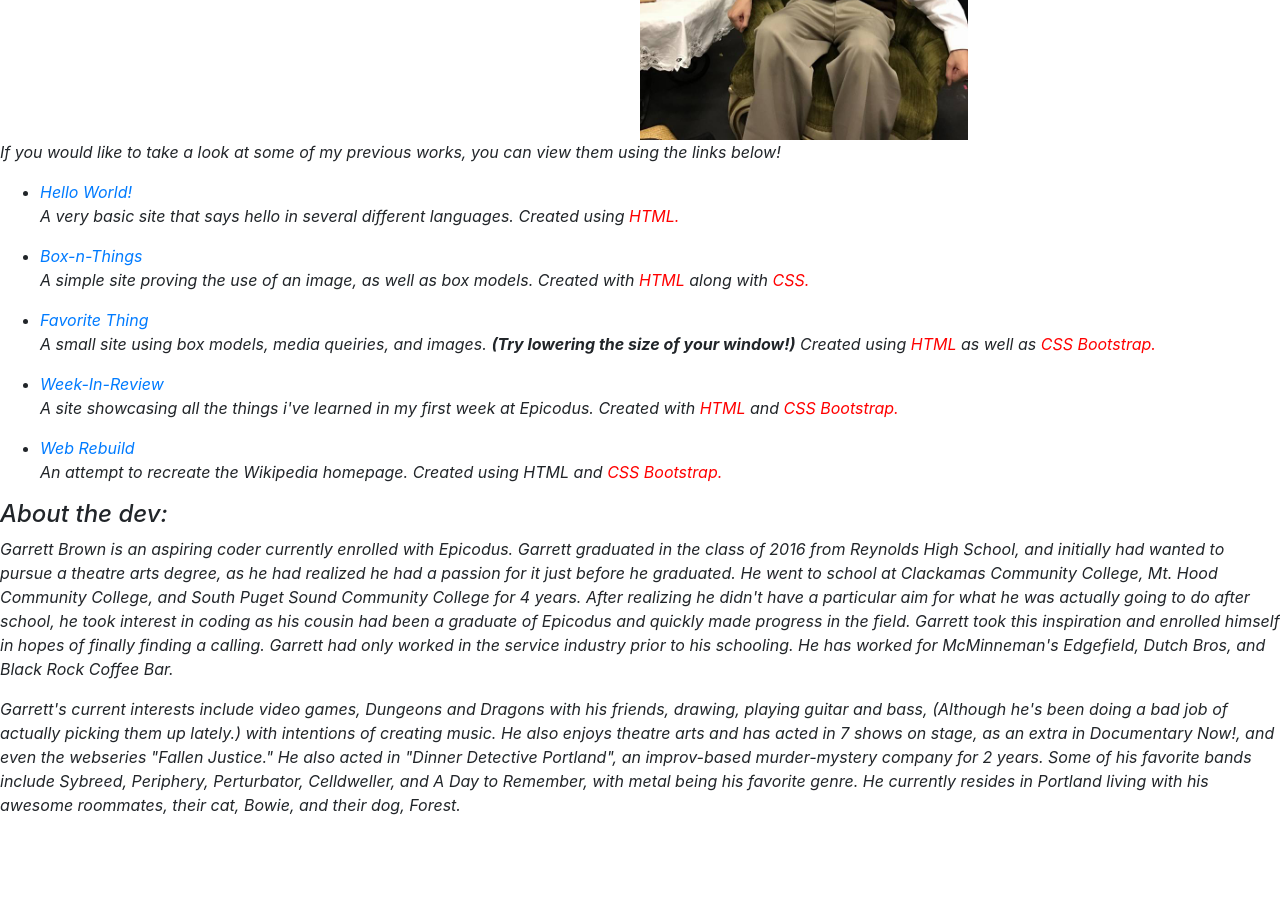
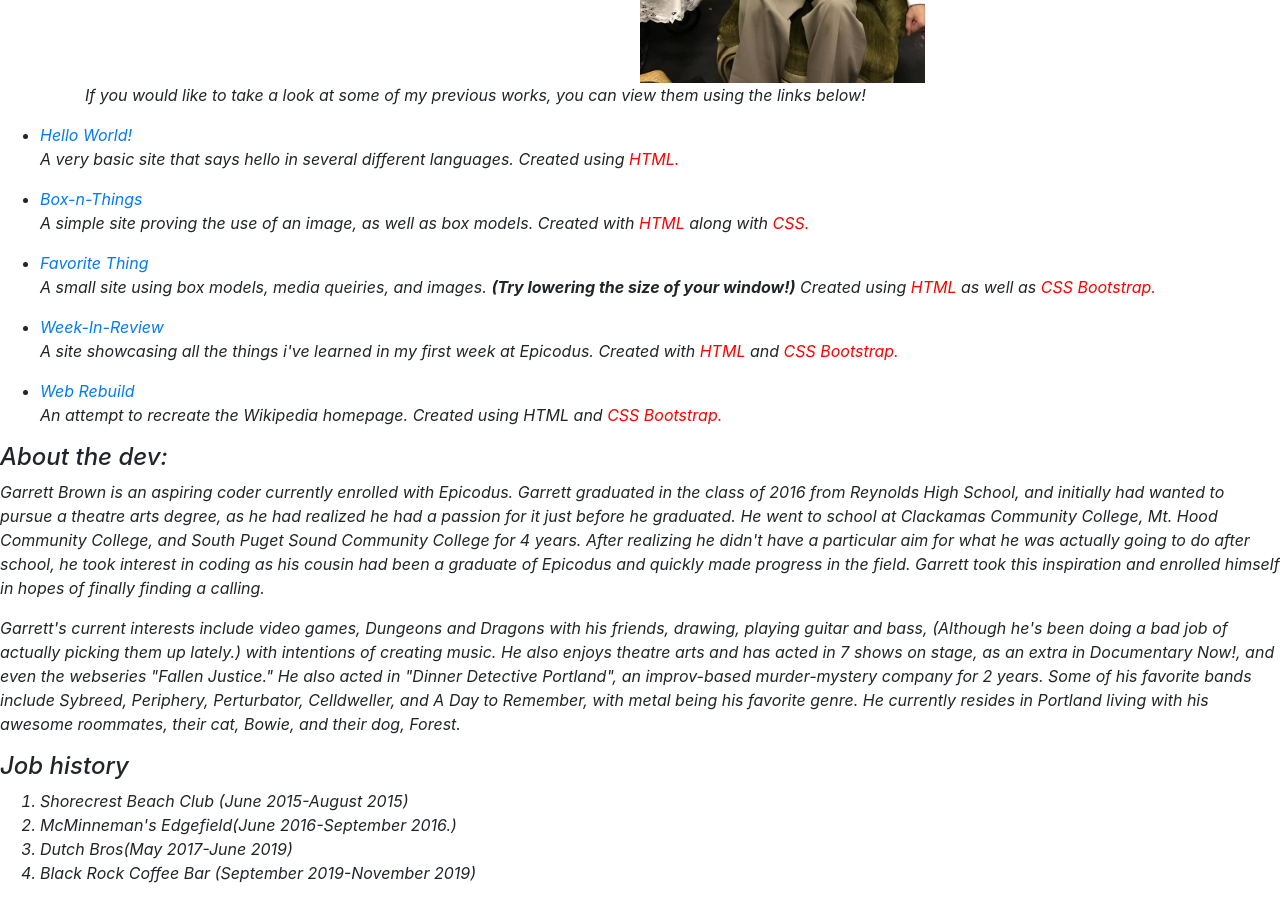
Before and after one commit to GarrettBrown-dev/My-Portfolio, a plain HTML site: page index.html in a window 1280 px wide. Shown: the part 380-1281 px from the top of the page. Before the commit the page ends 1213 px from the top, so only its background shows below. Drawn offline with Linux system fonts and the light colour scheme.

Commit message:
It will add my work list.

```diff
--- a/index.html
+++ b/index.html
@@ -6,7 +6,8 @@
   <link href="css/styles.css" rel="stylesheet" type="text/css">
 </head>
 <body>
-  <h1><em>Garrett Brown - Web Developer<em></h1>
+  <div class="container">
+    <h1><em>Garrett Brown - Web Developer<em></h1>
     <h2><i>How I feel after a day at the office</i></h2>
     <div class="row">
     <div class="col-md-6"></div>
@@ -24,8 +25,17 @@
 
   <h2>About the dev:</h2>
 
-  <p>Garrett Brown is an aspiring coder currently enrolled with Epicodus. Garrett graduated in the class of 2016 from Reynolds High School, and initially had wanted to pursue a theatre arts degree, as he had realized he had a passion for it just before he graduated. He went to school at Clackamas Community College, Mt. Hood Community College, and South Puget Sound Community College for 4 years. After realizing he didn't have a particular aim for what he was actually going to do after school, he took interest in coding as his cousin had been a graduate of Epicodus and quickly made progress in the field. Garrett took this inspiration and enrolled himself in hopes of finally finding a calling. Garrett had only worked in the service industry prior to his schooling. He has worked for McMinneman's Edgefield, Dutch Bros, and Black Rock Coffee Bar.</p>
+  <p>Garrett Brown is an aspiring coder currently enrolled with Epicodus. Garrett graduated in the class of 2016 from Reynolds High School, and initially had wanted to pursue a theatre arts degree, as he had realized he had a passion for it just before he graduated. He went to school at Clackamas Community College, Mt. Hood Community College, and South Puget Sound Community College for 4 years. After realizing he didn't have a particular aim for what he was actually going to do after school, he took interest in coding as his cousin had been a graduate of Epicodus and quickly made progress in the field. Garrett took this inspiration and enrolled himself in hopes of finally finding a calling. </p>
   <p>Garrett's current interests include video games, Dungeons and Dragons with his friends, drawing, playing guitar and bass, (Although he's been doing a bad job of actually picking them up lately.) with intentions of creating music. He also enjoys theatre arts and has acted in 7 shows on stage, as an extra in Documentary Now!, and even the webseries "Fallen Justice." He also acted in "Dinner Detective Portland", an improv-based murder-mystery company for 2 years. Some of his favorite bands include Sybreed, Periphery, Perturbator, Celldweller, and A Day to Remember, with metal being his favorite genre. He currently resides in Portland living with his awesome roommates, their cat, Bowie, and their dog, Forest.</p>
+
+  <h2>Job history</h2>
+
+  <ol>
+    <li>Shorecrest Beach Club (June 2015-August 2015)</li>
+    <li>McMinneman's Edgefield(June 2016-September 2016.)</li>
+    <li>Dutch Bros(May 2017-June 2019)</li>
+    <li>Black Rock Coffee Bar (September 2019-November 2019)</li>
+  </ol>
 
 
 
```
